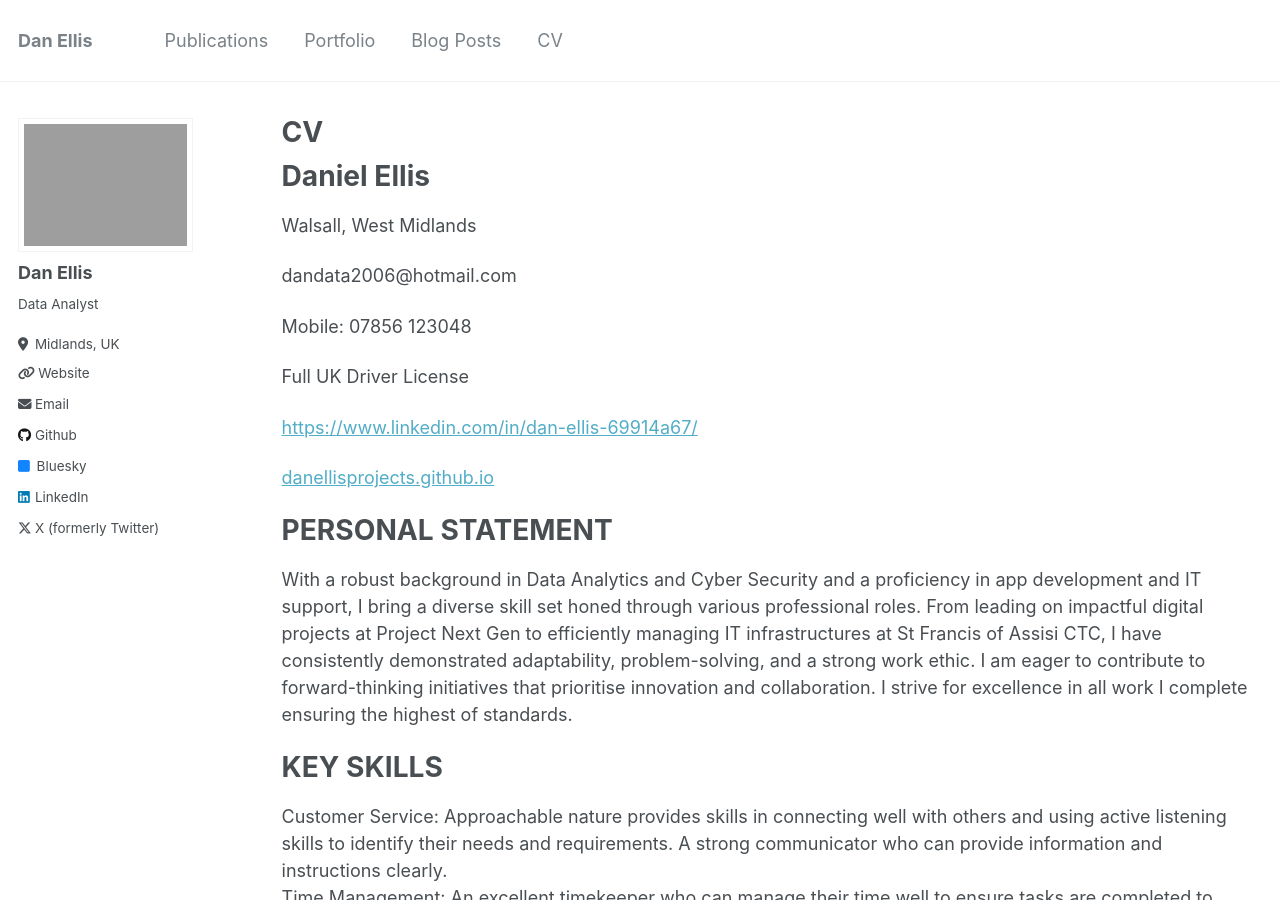
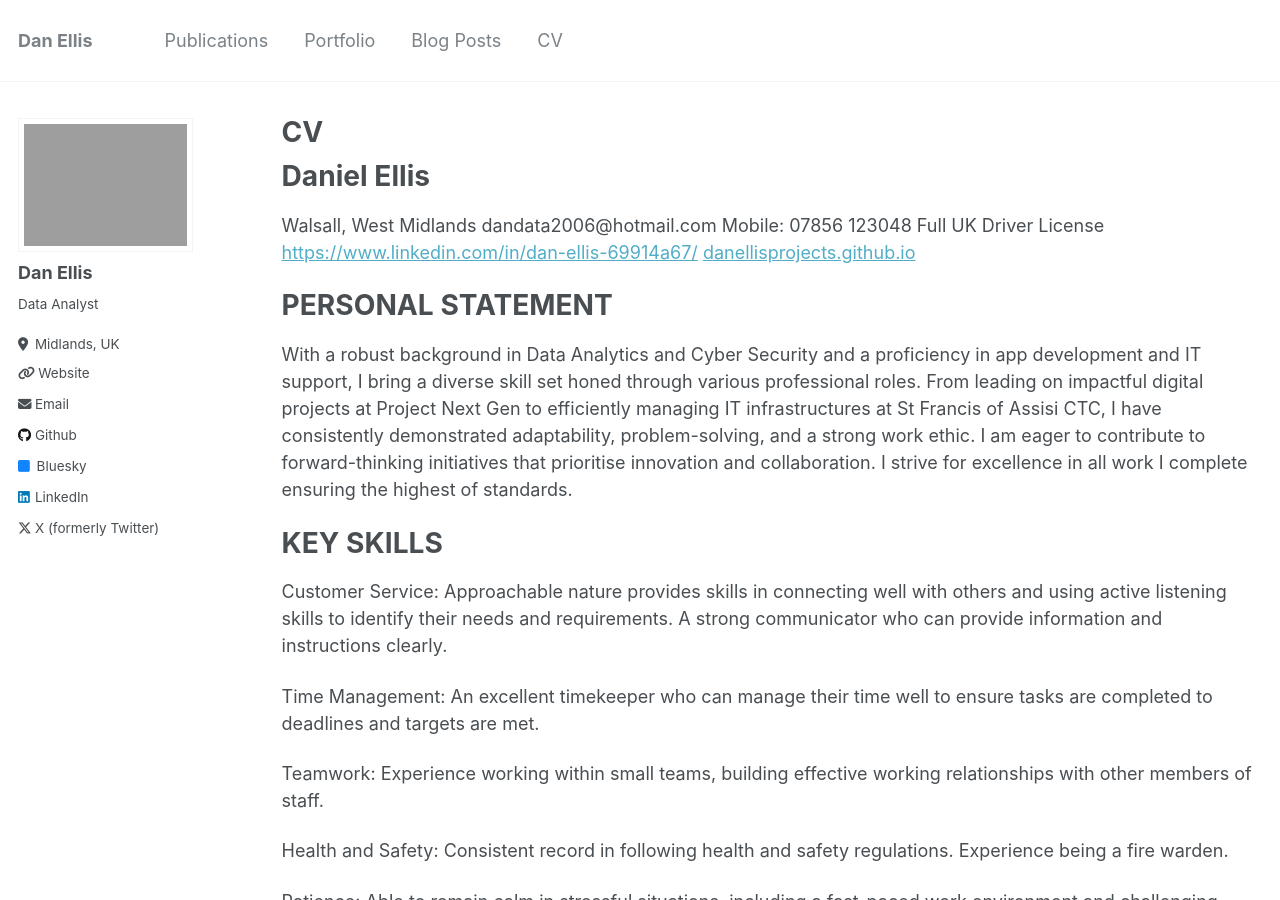
Before and after one commit to danellisprojects/danellisprojects.github.io, a Jekyll site: the page built from _pages/cv.md, in a window 1280 px wide and 900 px high. Built offline with Jekyll 4.4.1, drawn with Linux system fonts in a browser that asks for light colours.

Commit message:
Update cv.md

```diff
--- a/_pages/cv.md
+++ b/_pages/cv.md
@@ -7,33 +7,33 @@ redirect_from:
   - /resume
 ---
 
-{% include base_path %}
 
 **Daniel Ellis**
 ======
 
 Walsall, West Midlands
-
 dandata2006@hotmail.com
-
 Mobile: 07856 123048
-
 Full UK Driver License
-
 <https://www.linkedin.com/in/dan-ellis-69914a67/>
-
 [danellisprojects.github.io](https://danellisprojects.github.io/)
 
 PERSONAL STATEMENT
 ======
+
 With a robust background in Data Analytics and Cyber Security and a proficiency in app development and IT support, I bring a diverse skill set honed through various professional roles. From leading on impactful digital projects at Project Next Gen to efficiently managing IT infrastructures at St Francis of Assisi CTC, I have consistently demonstrated adaptability, problem-solving, and a strong work ethic. I am eager to contribute to forward-thinking initiatives that prioritise innovation and collaboration. I strive for excellence in all work I complete ensuring the highest of standards.
 
 KEY SKILLS
 ======
-Customer Service: Approachable nature provides skills in connecting well with others and using active listening skills to identify their needs and requirements. A strong communicator who can provide information and instructions clearly.\
-Time Management: An excellent timekeeper who can manage their time well to ensure tasks are completed to deadlines and targets are met.\
-Teamwork: Experience working within small teams, building effective working relationships with other members of staff.\
-Health and Safety: Consistent record in following health and safety regulations. Experience being a fire warden.\
+
+Customer Service: Approachable nature provides skills in connecting well with others and using active listening skills to identify their needs and requirements. A strong communicator who can provide information and instructions clearly.
+
+Time Management: An excellent timekeeper who can manage their time well to ensure tasks are completed to deadlines and targets are met.
+
+Teamwork: Experience working within small teams, building effective working relationships with other members of staff.
+
+Health and Safety: Consistent record in following health and safety regulations. Experience being a fire warden.
+
 Patience: Able to remain calm in stressful situations, including a fast-paced work environment and challenging individuals.
 
 Attention to Detail: Demonstrated meticulousness in data analysis and reporting. Thoroughly reviewed and validated datasets to ensure accuracy.
@@ -44,6 +44,7 @@ Problem-Solving and Communication: Solid numerical skills acquired from a divers
 
 EXPERIENCE
 ======
+
 Generation Data Analytics, Feb 2024 - Present, Remote.
 
 The programme, developed in partnership with Microsoft, has trained me to become a proactive Data Analyst. I am motivated and excited to gather and interpret data in order to solve specific problems for businesses and organisations.
@@ -60,6 +61,7 @@ The programme, developed in partnership with Microsoft, has trained me to become
 
 WORK EXPERIENCE
 ======
+
 Project Next Gen (Web Development), Jan 2016 -- October 2023, Remote.
 
 -   Planning, designing, and coding websites using PHP, HTML5, JavaScript, SQL, and CSS for many years.
```
